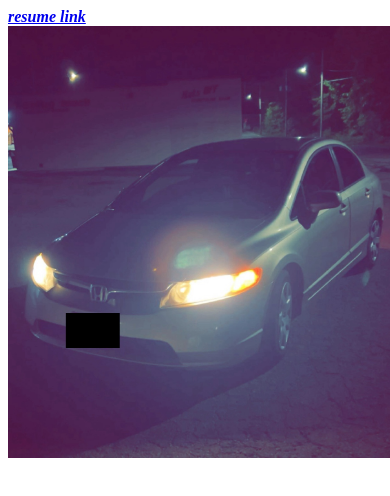
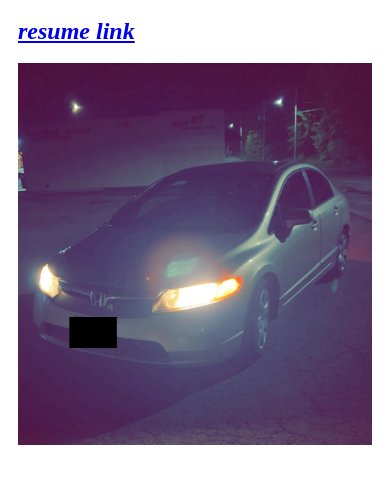
Before and after one commit to imloadinqqq/simple-site, a plain HTML site: page resume.html in a window 390 px wide. Drawn offline with Linux system fonts and the light colour scheme.

Commit message:
media query added

```diff
--- a/resume.html
+++ b/resume.html
@@ -1,12 +1,33 @@
 <!DOCTYPE html>
+<html lang="en">
 
 <head>
-  <title>resume</title>
-  <meta http-equiv="Content-Type" charset="utf-8" content="text/html">
+  <title>Resume</title>
+  <meta charset="UTF-8">
+  <meta name="viewport" content="width=device-width, initial-scale=1.0">
+  <style>
+    @media (max-width: 768px) {
+      img {
+        max-width: 100%;
+        height: auto;
+      }
+
+      body {
+        padding: 10px;
+      }
+      a {
+        font-size: 24px;
+      }
+    }
+  </style>
 </head>
 
 <body>
-  <b><i><a href="https://drive.google.com/file/d/1Gq4ET3_OPTNCbJtcF9H6Xg_5aNNJ9rB9/view?usp=sharing">resume
-        link</a></i></b>
-  <span><img src="./public/IMG_6469.JPEG" style="width: 400px; height: auto;" alt="car"></span>
+  <b><i><a href="https://drive.google.com/file/d/1Gq4ET3_OPTNCbJtcF9H6Xg_5aNNJ9rB9/view?usp=sharing">resume link</a></i></b>
+  <br><br>
+  <span>
+    <img src="./public/IMG_6469.JPEG" style="width: 400px; height: auto;" alt="car">
+  </span>
 </body>
+
+</html>
```
Also changed, not shown: about.html (+13 -2 lines).
